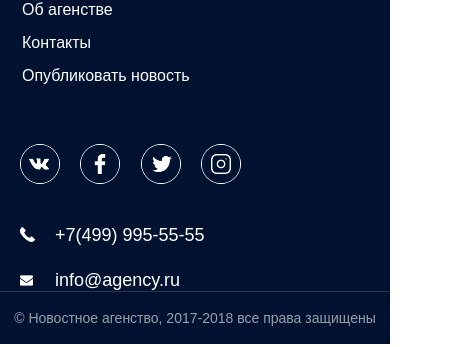
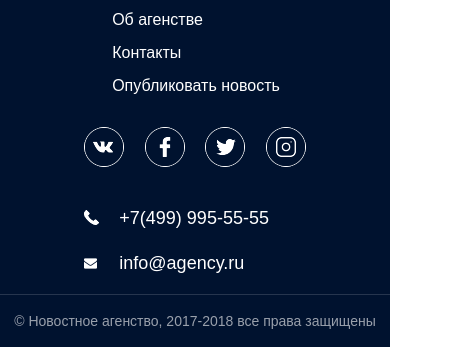
Before and after one commit to Vollllodya/News-Agency, a plain HTML site: page index.html in a window 390 px wide. Shown: the part 3819-4166 px from the top of the page, 455 px wide, since content can reach past the window. Drawn offline with Linux system fonts and the light colour scheme.

Commit message:
Responsive layout

```diff
--- a/css/footer.css
+++ b/css/footer.css
@@ -118,23 +118,26 @@ address a:last-of-type{
     font-size: 14px;
 }
 
-/* @media (max-width: 850px) {
-    .center-wrapper {
+@media (max-width: 850px) {
+    .footer-wraper {
         display: flex;
-        flex-wrap: wrap;
         flex-direction: column;
         align-items: center;
     }
 
     .bottom-nav {
         padding-right: 0;
+        font: none;
+    }
+
+    .contacts-wrapper {
+        float: none;
+        margin-bottom: 20px;
     }
 
     .about {
-        padding: 10px 0;
+        font: none;
+        padding: 0;
+        margin: 15px 0;
     }
-
-    .social-links {
-        padding-bottom: 20px;
-    }
-} */
+}
--- a/index.html
+++ b/index.html
@@ -332,7 +332,7 @@
     </main>
 
     <footer>
-        <div class="center-wrapper clearfix">
+        <div class="center-wrapper clearfix footer-wraper">
             <nav class="bottom-nav">
                 <ul>
                     <li><a href="#">Главная</a></li>
```
